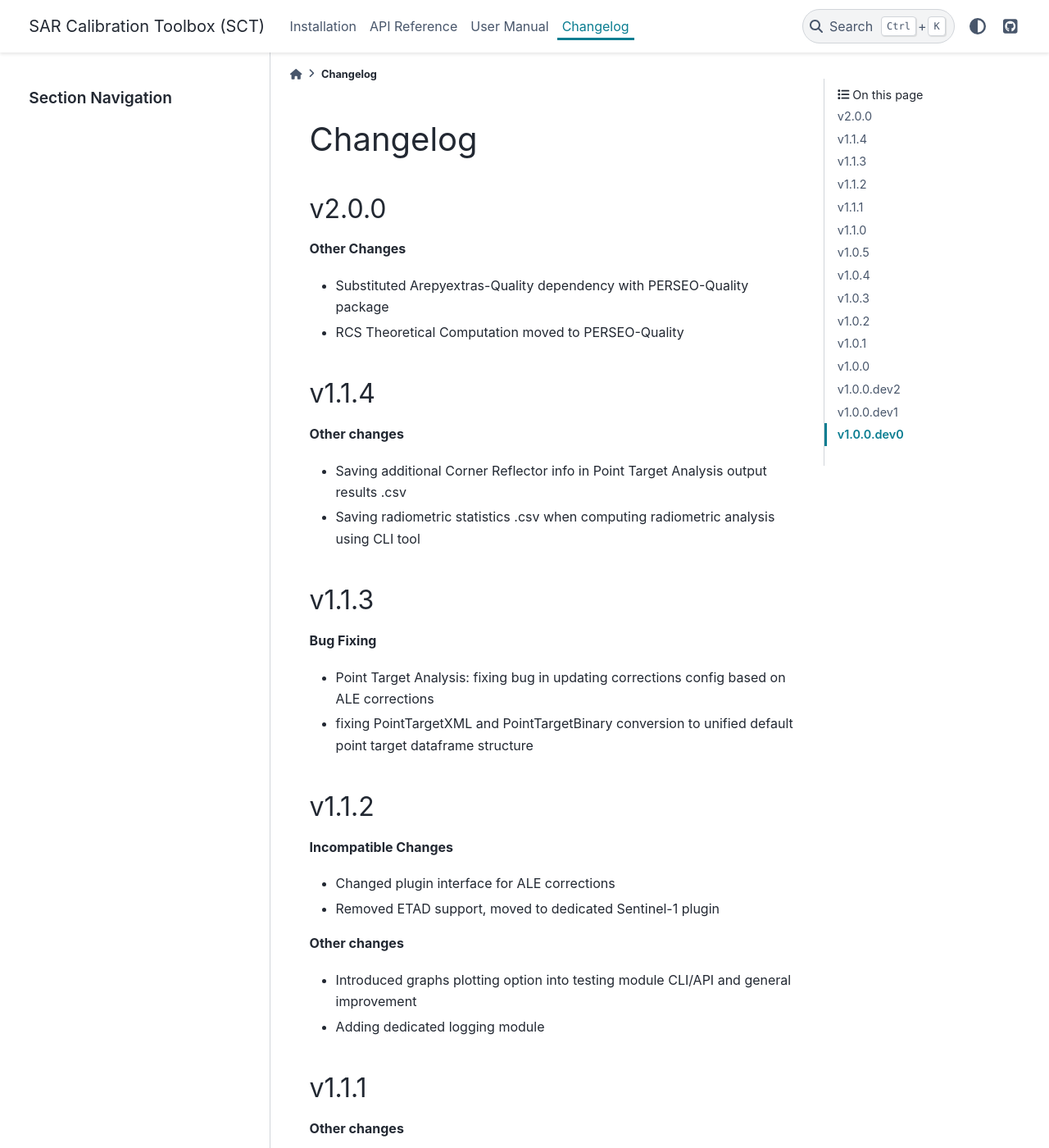
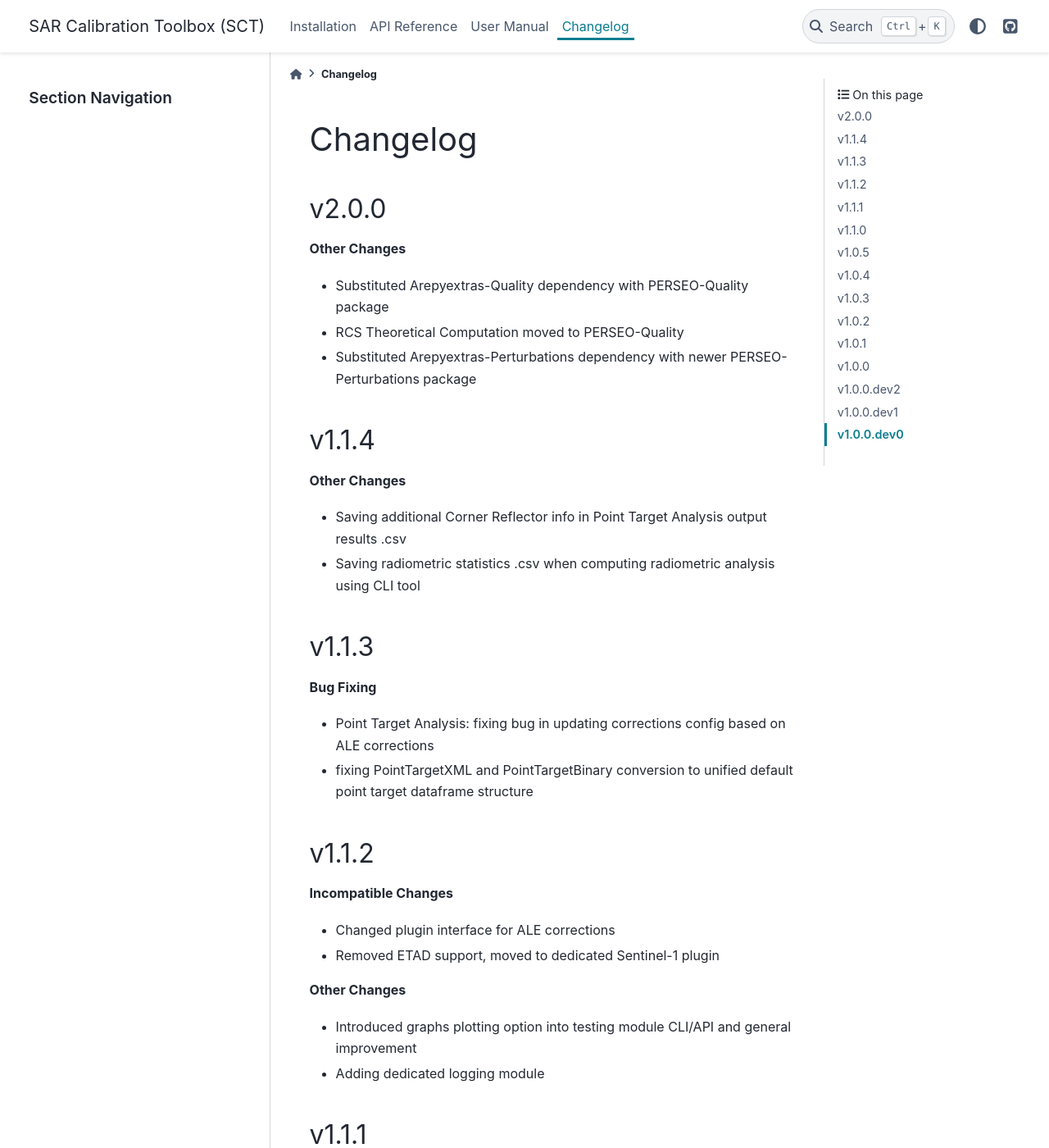
Before and after one commit to aresys-srl/sct, a Sphinx documentation site: the page built from docs/source/changelog.rst, in a window 1280 px wide and 1400 px high. Shown: the whole window at 82% size. Built offline with Sphinx 7.4.7 and the PyData theme 0.15.4, drawn with Linux system fonts in a browser that asks for light colours; some of the changed text lies outside the part shown.

Commit message:
substituted Arepyextras-Perturbations dependency with PERSEO-Perturbations

```diff
--- a/docs/source/changelog.rst
+++ b/docs/source/changelog.rst
@@ -8,11 +8,12 @@ v2.0.0
 
 - Substituted Arepyextras-Quality dependency with PERSEO-Quality package
 - RCS Theoretical Computation moved to PERSEO-Quality
+- Substituted Arepyextras-Perturbations dependency with newer PERSEO-Perturbations package
 
 v1.1.4
 ------
 
-**Other changes**
+**Other Changes**
 
 - Saving additional Corner Reflector info in Point Target Analysis output results .csv
 - Saving radiometric statistics .csv when computing radiometric analysis using CLI tool
@@ -33,7 +34,7 @@ v1.1.2
 - Changed plugin interface for ALE corrections
 - Removed ETAD support, moved to dedicated Sentinel-1 plugin
 
-**Other changes**
+**Other Changes**
 
 - Introduced graphs plotting option into testing module CLI/API and general improvement
 - Adding dedicated logging module
@@ -41,7 +42,7 @@ v1.1.2
 v1.1.1
 ------
 
-**Other changes**
+**Other Changes**
 
 - Changed tolerances and validation variables grouping in testing module
 
@@ -53,7 +54,7 @@ v1.1.0
 - Product Format python plugins supported with autodiscovery, removed all custom products implementations from IO module
 - Removed automatic analysis, moved to SCAT
 
-**Other changes**
+**Other Changes**
 
 - Added log of detected plugins into testing module CLI
 - Disabled integration tests, moved to dedicated plugins' CI
@@ -66,7 +67,7 @@ v1.0.5
 - IO: introduced support for ENVISAT/ERS ASAR product format
 - Adding SCt testing module and secondary CLI tool to perform integration tests from tests .json registry
 
-**Other changes**
+**Other Changes**
 
 - Changed integration tests structure, removed Arepyextras Tests dependency
 - Pinned Arepyextras EO Products due to bug in version 1.2.11 [to be removed]
@@ -80,7 +81,7 @@ v1.0.4
 - Added ``Point Target Ambiguity Ratio (PTAR)`` feature
 - IO: introduced support for ASAR/Envisat product format
 
-**Other changes**
+**Other Changes**
 
 - Removed pinning from several dependencies
 - Minor fixes
@@ -95,7 +96,7 @@ v1.0.3
 - Introduced burst check in ``read_data`` to support latest arepyextras-quality features
 - Removed radiometric ``input_quantity`` option from radiometric analysis configuration: it is now always retrieved from the product itself
 
-**Other changes**
+**Other Changes**
 
 - added acquisition mode to protocol implementation for each supported external product format
 - IO: introduced specific plugin for Aresys internal Product Folder format
@@ -114,7 +115,7 @@ v1.0.2
 - Fixed computation of ground range step and slant range step in meters for GRD products
 - Fixed Point Target Binary reader after Arepytools bugfix
 
-**Other changes**
+**Other Changes**
 
 - Introduced PDM
 
@@ -136,7 +137,7 @@ v1.0.1
 
 - Removed lines/samples ordering reference from NovaSAR-1 product format implementation
 
-**Other changes**
+**Other Changes**
 
 - Unittest coverage improved
 - Theoretical RCS computation improved
@@ -152,7 +153,7 @@ v1.0.0
 - Added an automatic analyses detection feature based on intersection of product footprint with a registry of supported locations
 - Added an utility to download Ionospheric TEC Maps from NASA/CDDIS archive
 
-**Other changes**
+**Other Changes**
 
 - Improved and extended the .csv template for Point Targets input data
 - Global re-organization of the corrections management inside the library
@@ -173,7 +174,7 @@ v1.0.0.dev2
 - `Interferometric Analysis`: added a new module to perform interferometric coherence analysis
 - IO: introduced support for SAOCOM product format
 
-**Other changes**
+**Other Changes**
 
 - Removed support for SQLite Point Target internal Database: .csv template-compliant file is the only viable input option
 - Minor type hint bugfixing
@@ -201,6 +202,6 @@ v1.0.0.dev0
 - `Point Target Analysis` atmospheric corrections: introduced support for computing ionospheric and tropospheric delays
 - `Point Target Analysis` Sentinel-1 specific corrections: introduced support for computing range and azimuth corrections
 
-**Other changes**
+**Other Changes**
 
 - User manual added to project documentation
--- a/noxfile.py
+++ b/noxfile.py
@@ -73,7 +73,7 @@ def unittest(session: nox.Session):
         "-m",
         "coverage",
         "run",
-        "--source=arepytools",
+        "--source=sct",
         "-m",
         "xmlrunner",
         "--output-file",
--- a/pyproject.toml
+++ b/pyproject.toml
@@ -7,6 +7,7 @@ readme = "README.md"
 license = { file = "LICENSE.txt" }
 dependencies = [
     "numpy>2",
+    "scipy",
     "pandas",
     "jsonschema",
     "toml",
@@ -14,8 +15,7 @@ dependencies = [
     "art",
     "arepytools >= 1.7.2",
     "perseo-quality",
-    "arepyextras-perturbations >= 1.1",
-    "scipy",
+    "perseo-perturbations",
 ]
 dynamic = ["version"]
 classifiers = [
```
Also changed, not shown: 10 other files.
